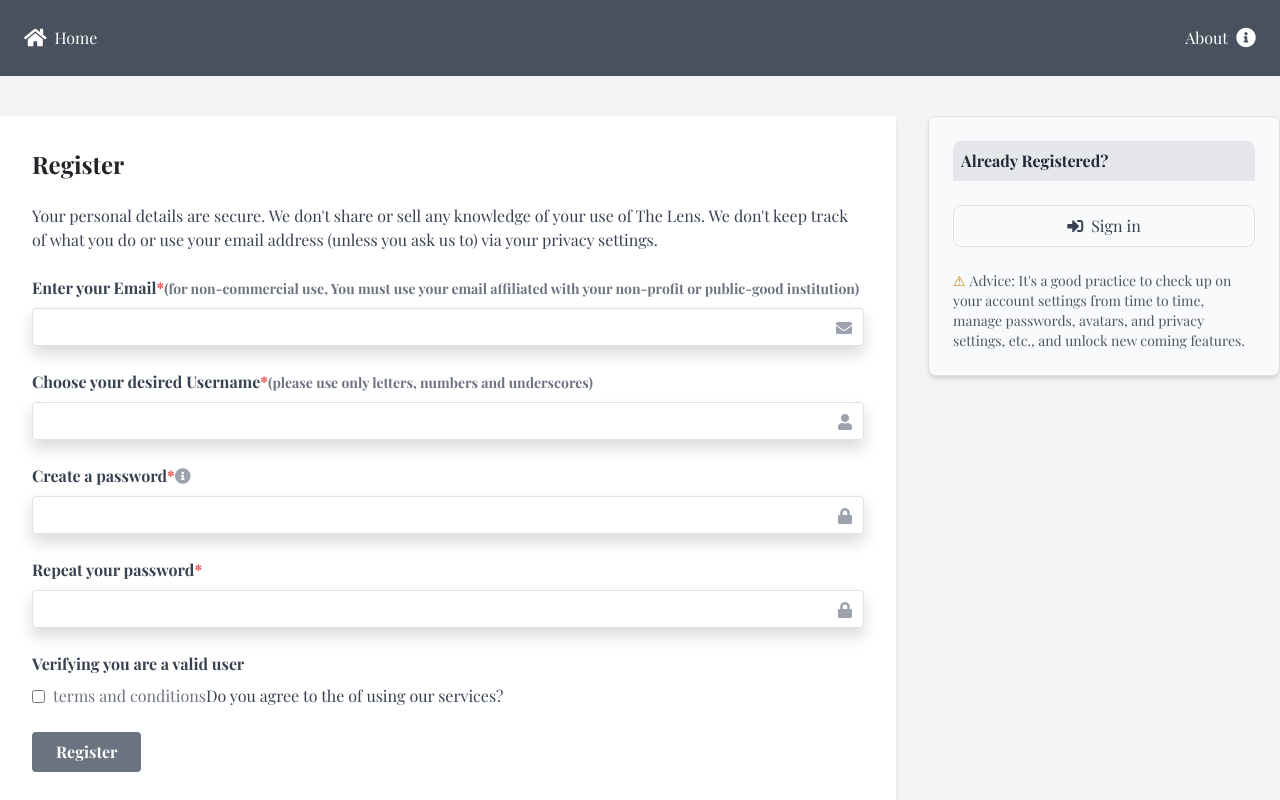
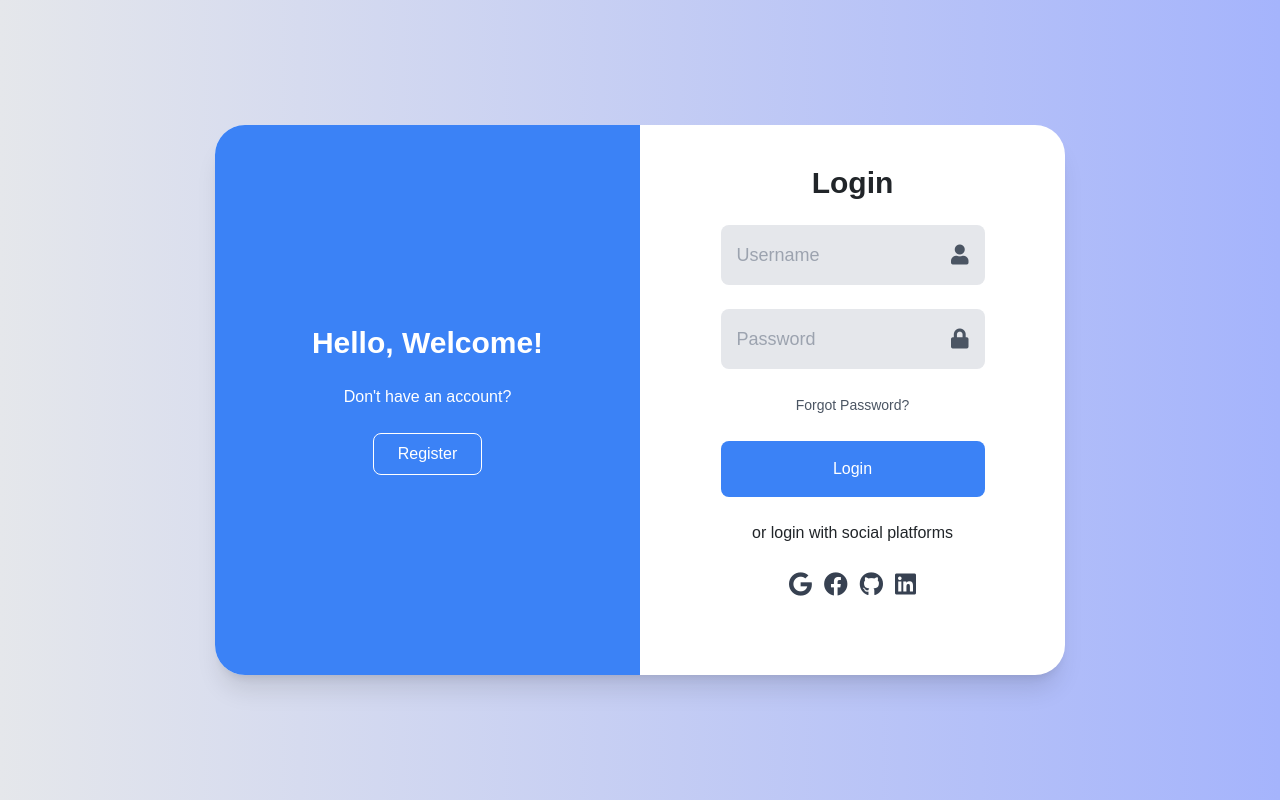
Before and after one commit to mailo07/bibliometric-visualization, a React (Create React App) app in the folder frontend/: page /register in a window 1280 px wide. Shown: the top 800 px of the page. Built offline with nearby package versions, Linux system fonts and the light colour scheme; a small style sheet from the web is missing.

Commit message:
Add new features and fix bugs

```diff
--- a/frontend/src/components/RegisterPage/RegisterPage.css
+++ b/frontend/src/components/RegisterPage/RegisterPage.css
@@ -1,42 +1,33 @@
-/* Dialog styles */
-.signup-dialog {
-    position: fixed;
-    top: 50%;
-    left: 50%;
-    transform: translate(-50%, -50%);
-    background: #fff;
-    padding: 20px;
-    box-shadow: 0 4px 8px rgba(0, 0, 0, 0.2);
-    z-index: 1000;
-    border-radius: 8px;
-    min-width: 300px;
+/* General Styles */
+body {
+  font-family: 'Arial', sans-serif;
 }
 
-.signup-dialog input {
-    display: block;
-    width: 100%;
-    margin-bottom: 10px;
-    padding: 8px;
-    border: 1px solid #ddd;
-    border-radius: 4px;
+/* Input Fields */
+input {
+  border: none;
+  outline: none;
+  transition: all 0.3s ease-in-out;
 }
 
-.signup-dialog button[type="submit"] {
-    background: #6b7280;
-    color: #fff;
-    padding: 10px;
-    border: none;
-    cursor: pointer;
-    border-radius: 4px;
-    width: 100%;
+input:focus {
+  background-color: #e0e0e0;
 }
 
-.dialog-overlay {
-    position: fixed;
-    top: 0;
-    left: 0;
-    width: 100%;
-    height: 100%;
-    background: rgba(0, 0, 0, 0.5);
-    z-index: 999;
+/* Social Icons */
+.social-icons a {
+  transition: transform 0.3s ease-in-out;
 }
+
+.social-icons a:hover {
+  transform: scale(1.2);
+}
+
+/* Toggle Button */
+.toggle-button {
+  transition: all 0.5s ease-in-out;
+}
+
+.toggle-button:hover {
+  background-color: rgba(255, 255, 255, 0.2);
+}
--- a/frontend/src/components/RegisterPage/RegisterPage.js
+++ b/frontend/src/components/RegisterPage/RegisterPage.js
@@ -1,216 +1,78 @@
 import React, { useState } from 'react';
-import { useNavigate } from 'react-router-dom';
+
 import './RegisterPage.css';
 
-const RegisterPage = () => {
-    const [email, setEmail] = useState('');
-    const [username, setUsername] = useState('');
-    const [password, setPassword] = useState('');
-    const [confirmPassword, setConfirmPassword] = useState('');
-    const [terms, setTerms] = useState(false);
-    const [showSignInDialog, setShowSignInDialog] = useState(false);
-    const navigate = useNavigate();
-
-    const handleRegisterClick = () => {
-        alert("Registration would occur here, and data would be saved to a database. Since I can't do that, this is just a placeholder.  You would then be redirected to the home page.");
-    };
-
-    const handleAboutClick = () => {
-        navigate('/about'); // Use navigate to go to the about page
-    };
-
-    const handleHomeClick = () => {
-        navigate('/'); // Use navigate to go to the home page
-    };
-
-    const handleSignInClick = () => {
-        setShowSignInDialog(true);
-    };
-
-    const handleCloseSignInDialog = () => {
-        setShowSignInDialog(false);
-    };
-
-    const handleTermsClick = () => {
-        alert("Terms and conditions would be displayed here.");
-    };
+export default function RegisterLoginPage() {
+  const [isActive, setIsActive] = useState(false);
 
   return (
-        <div>
-            <header className="bg-gray-800 bg-opacity-80 text-white p-6 flex justify-between items-center">
-                <button className="flex items-center" onClick={handleHomeClick}>
-                    <i className="fas fa-home text-xl"></i>
-                    <span className="ml-2">Home</span>
-                </button>
-                <div className="flex items-center">
-                    <button className="flex items-center" onClick={handleAboutClick}>
-                        <span className="mr-2">About</span>
-                        <i className="fas fa-info-circle text-xl"></i>
-                    </button>
+    <div className={`flex justify-center items-center min-h-screen bg-gradient-to-r from-gray-200 to-indigo-300`}>
+      <div className={`relative w-[850px] h-[550px] bg-white rounded-[30px] shadow-xl overflow-hidden transition-all duration-700 ${isActive ? 'active' : ''}`}>
+        {/* Login Form */}
+        <div className={`absolute right-0 w-1/2 h-full flex flex-col items-center text-center p-10 transition-all duration-700 ${isActive ? 'right-1/2' : ''}`}>
+          <form>
+            <h1 className="text-3xl font-bold">Login</h1>
+            <div className="relative my-6">
+              <input type="text" placeholder="Username" required className="w-full p-3 pr-10 bg-gray-200 rounded-lg text-lg" />
+              <i className="fas fa-user absolute right-4 top-1/2 transform -translate-y-1/2 text-gray-600 text-xl"></i>
             </div>
-            </header>
-            <div className="flex justify-center mt-10">
-                <div className="w-full max-w-4xl bg-white p-8 rounded shadow-md">
-                    <h1 className="text-2xl font-bold mb-4">Register</h1>
-                    <p className="mb-6 text-gray-700">
-                        Your personal details are secure. We don't share or sell any knowledge of your use of The Lens. We don't keep track of what you do or use your email address (unless you ask us to) via your privacy settings.
-                    </p>
-                    <form>
-                        <div className="mb-4">
-                            <label className="block text-gray-700 font-bold mb-2" htmlFor="email">
-                                Enter your Email
-                                <span className="text-red-500">*</span>
-                                <span className="text-gray-500 text-sm">(for non-commercial use, You must use your email affiliated with your non-profit or public-good institution)</span>
-                            </label>
-                            <div className="relative">
-                                <input
-                                    className="shadow appearance-none border rounded w-full py-2 px-3 text-gray-700 leading-tight focus:outline-none focus:shadow-outline"
-                                    id="email"
-                                    type="email"
-                                    value={email}
-                                    onChange={(e) => setEmail(e.target.value)}
-                                />
-                                <i className="fas fa-envelope absolute right-3 top-3 text-gray-400"></i>
+            <div className="relative my-6">
+              <input type="password" placeholder="Password" required className="w-full p-3 pr-10 bg-gray-200 rounded-lg text-lg" />
+              <i className="fas fa-lock absolute right-4 top-1/2 transform -translate-y-1/2 text-gray-600 text-xl"></i>
             </div>
-                        </div>
-                        <div className="mb-4">
-                            <label className="block text-gray-700 font-bold mb-2" htmlFor="username">
-                                Choose your desired Username
-                                <span className="text-red-500">*</span>
-                                <span className="text-gray-500 text-sm">(please use only letters, numbers and underscores)</span>
-                            </label>
-                            <div className="relative">
-                                <input
-                                    className="shadow appearance-none border rounded w-full py-2 px-3 text-gray-700 leading-tight focus:outline-none focus:shadow-outline"
-                                    id="username"
-                                    type="text"
-                                    value={username}
-                                    onChange={(e) => setUsername(e.target.value)}
-                                />
-                                <i className="fas fa-user absolute right-3 top-3 text-gray-400"></i>
-                            </div>
-                        </div>
-                        <div className="mb-4">
-                            <label className="block text-gray-700 font-bold mb-2" htmlFor="password">
-                                Create a password
-                                <span className="text-red-500">*</span>
-                                <i className="fas fa-info-circle text-gray-400"></i>
-                            </label>
-                            <div className="relative">
-                                <input
-                                    className="shadow appearance-none border rounded w-full py-2 px-3 text-gray-700 leading-tight focus:outline-none focus:shadow-outline"
-                                    id="password"
-                                    type="password"
-                                    value={password}
-                                    onChange={(e) => setPassword(e.target.value)}
-                                />
-                                <i className="fas fa-lock absolute right-3 top-3 text-gray-400"></i>
-                            </div>
-                        </div>
-                        <div className="mb-4">
-                            <label className="block text-gray-700 font-bold mb-2" htmlFor="confirm-password">
-                                Repeat your password
-                                <span className="text-red-500">*</span>
-                            </label>
-                            <div className="relative">
-                                <input
-                                    className="shadow appearance-none border rounded w-full py-2 px-3 text-gray-700 leading-tight focus:outline-none focus:shadow-outline"
-                                    id="confirm-password"
-                                    type="password"
-                                    value={confirmPassword}
-                                    onChange={(e) => setConfirmPassword(e.target.value)}
-                                />
-                                <i className="fas fa-lock absolute right-3 top-3 text-gray-400"></i>
-                            </div>
-                        </div>
-                        <div className="mb-4">
-                            <label className="block text-gray-700 font-bold mb-2">
-                                Verifying you are a valid user
-                            </label>
-                            <div className="flex items-center">
-                                <input
-                                    className="mr-2 leading-tight"
-                                    type="checkbox"
-                                    id="terms"
-                                    checked={terms}
-                                    onChange={(e) => setTerms(e.target.checked)}
-                                />
-                                <button
-                                    className="text-gray-500 terms-link"
-                                    onClick={handleTermsClick}
-                                >
-                                    terms and conditions
-                                </button>
-                                <label className="text-gray-700" htmlFor="terms">
-                                    Do you agree to the
-                                    of using our services?
-                                </label>
-                            </div>
-                        </div>
-                        <div className="flex items-center justify-between">
-                            <button
-                                className="bg-gray-500 hover:bg-gray-700 text-white font-bold py-2 px-4 rounded focus:outline-none focus:shadow-outline"
-                                type="button"
-                                onClick={handleRegisterClick}
-                            >
-                                Register
-                            </button>
+            <a href="#" className="text-sm text-gray-600">Forgot Password?</a>
+            <button type="submit" className="w-full mt-4 bg-blue-500 text-white py-3 rounded-lg">Login</button>
+            <p className="mt-4">or login with social platforms</p>
+            <div className="flex justify-center mt-4 space-x-3">
+              <a href="#" className="text-2xl text-gray-700"><i className="fab fa-google"></i></a>
+              <a href="#" className="text-2xl text-gray-700"><i className="fab fa-facebook"></i></a>
+              <a href="#" className="text-2xl text-gray-700"><i className="fab fa-github"></i></a>
+              <a href="#" className="text-2xl text-gray-700"><i className="fab fa-linkedin"></i></a>
             </div>
           </form>
         </div>
-                <div className="ml-8">
-                    <SignInBox onSignInClick={handleSignInClick} />
+
+        {/* Registration Form */}
+        <div className={`absolute right-0 w-1/2 h-full flex flex-col items-center text-center p-10 transition-all duration-700 ${isActive ? 'visible' : 'invisible'}`}>
+          <form>
+            <h1 className="text-3xl font-bold">Registration</h1>
+            <div className="relative my-6">
+              <input type="text" placeholder="Username" required className="w-full p-3 pr-10 bg-gray-200 rounded-lg text-lg" />
+              <i className="fas fa-user absolute right-4 top-1/2 transform -translate-y-1/2 text-gray-600 text-xl"></i>
+            </div>
+            <div className="relative my-6">
+              <input type="email" placeholder="Email" required className="w-full p-3 pr-10 bg-gray-200 rounded-lg text-lg" />
+              <i className="fas fa-envelope absolute right-4 top-1/2 transform -translate-y-1/2 text-gray-600 text-xl"></i>
+            </div>
+            <div className="relative my-6">
+              <input type="password" placeholder="Password" required className="w-full p-3 pr-10 bg-gray-200 rounded-lg text-lg" />
+              <i className="fas fa-lock absolute right-4 top-1/2 transform -translate-y-1/2 text-gray-600 text-xl"></i>
+            </div>
+            <button type="submit" className="w-full mt-4 bg-blue-500 text-white py-3 rounded-lg">Register</button>
+            <p className="mt-4">or register with social platforms</p>
+            <div className="flex justify-center mt-4 space-x-3">
+              <a href="#" className="text-2xl text-gray-700"><i className="fab fa-google"></i></a>
+              <a href="#" className="text-2xl text-gray-700"><i className="fab fa-facebook"></i></a>
+              <a href="#" className="text-2xl text-gray-700"><i className="fab fa-github"></i></a>
+              <a href="#" className="text-2xl text-gray-700"><i className="fab fa-linkedin"></i></a>
+            </div>
+          </form>
+        </div>
+
+        {/* Toggle Section */}
+        <div className="absolute w-full h-full">
+          <div className="absolute left-0 w-1/2 h-full flex flex-col items-center justify-center bg-blue-500 text-white transition-all duration-700" style={{ transform: isActive ? "translateX(-100%)" : "translateX(0)" }}>
+            <h1 className="text-3xl font-bold">Hello, Welcome!</h1>
+            <p className="mt-4">Don't have an account?</p>
+            <button className="mt-4 px-6 py-2 border border-white rounded-lg" onClick={() => setIsActive(true)}>Register</button>
+          </div>
+          <div className="absolute right-0 w-1/2 h-full flex flex-col items-center justify-center bg-blue-500 text-white transition-all duration-700" style={{ transform: isActive ? "translateX(0)" : "translateX(100%)" }}>
+            <h1 className="text-3xl font-bold">Welcome Back!</h1>
+            <p className="mt-4">Already have an account?</p>
+            <button className="mt-4 px-6 py-2 border border-white rounded-lg" onClick={() => setIsActive(false)}>Login</button>
           </div>
         </div>
-            <footer className="bg-black text-white text-center py-10 mt-20">
-                <p className="text-gray-500 text-sm">
-                    This website is a just an educational project and is not meant for intended use. User discretion is advised.
-                </p>
-            </footer>
-            {showSignInDialog && (
-                <SignInDialog onClose={handleCloseSignInDialog} />
-            )}
-        </div>
-    );
-};
-
-const SignInBox = ({ onSignInClick }) => {
-    return (
-        <div className="bg-gray-50 p-4 rounded-lg border border-gray-200 shadow-md w-full max-w-sm">
-            <div className="bg-gray-200 text-gray-800 p-2 rounded-t-lg font-semibold">
-                Already Registered?
-            </div>
-            <button
-                className="w-full mt-4 py-2 border border-gray-400 rounded-lg text-gray-700 hover:bg-gray-100 transition-colors flex items-center justify-center"
-                onClick={onSignInClick}
-            >
-                <i className="fas fa-sign-in-alt mr-2"></i>
-                Sign in
-            </button>
-            <p className="text-sm text-gray-600 mt-4">
-                <span className="text-yellow-600 mr-1">⚠</span>
-                Advice: It's a good practice to check up on your account settings from time to time, manage passwords, avatars, and privacy settings, etc., and unlock new coming features.
-            </p>
-        </div>
-    );
-};
-
-const SignInDialog = ({ onClose }) => {
-    return (
-        <div className="dialog-overlay">
-            <div className="signup-dialog">
-                <button onClick={onClose} style={{ position: 'absolute', top: '10px', right: '10px' }}>X</button>
-                <h2>Sign in</h2>
-                <form>
-                    <label>Email address or Username</label>
-                    <input type="text" />
-                    <label>Password</label>
-                    <input type="password" />
-                    <button className="bg-gray-500 hover:bg-gray-700 text-white font-bold py-2 px-4 rounded focus:outline-none focus:shadow-outline" type="submit">Sign in</button>
-                </form>
       </div>
     </div>
   );
-};
-
-export default RegisterPage;
+}
```
Also changed, not shown: frontend/src/components/SearchPage/SearchPage.js (+73 -30 lines). Lines whose indentation alone changed are shown as unchanged.
